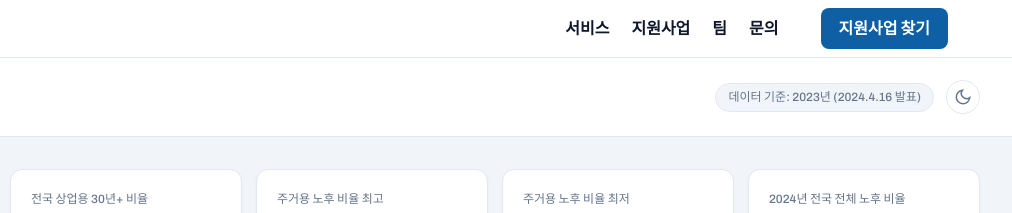
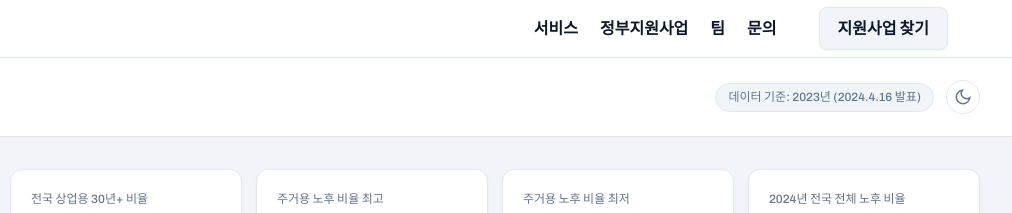
Before and after one commit to bezlabweb/bezlab-homepage, a plain HTML site: page dashboard/index.html in a window 1280 px wide. Shown: the top 213 px of the page, 268-1280 px from the left. Drawn offline with nearby package versions, Linux system fonts and the light colour scheme.

Commit message:
노후 건축물 현황·조사 데이터베이스 페이지 메뉴를 메인과 통일 (#3)
- '지원사업' → '정부지원사업'
- '지원사업 찾기' 버튼을 메인과 같은 링크(새 창)와 회색 스타일로


Claude-Session: https://claude.ai/code/session_0149ZkfxVHyL8Y956zUsbgrV

Co-authored-by: Claude <noreply@anthropic.com>

```diff
--- a/dashboard/index.html
+++ b/dashboard/index.html
@@ -27,8 +27,8 @@
 .bez-nav-links { display: flex; gap: 2px; list-style: none; margin: 0; padding: 0; flex-shrink: 0; }
 .bez-nav-links a { font-size: 16px; font-weight: 700; color: #0f172a; padding: 6px 10px; border-radius: 8px; transition: background 0.15s, color 0.15s; text-decoration: none; white-space: nowrap; }
 .bez-nav-links a:hover { background: #f1f5f9; color: #0f172a; }
-.bez-btn-nav { background: #0e5fa3; color: #fff; font-size: 16px; font-weight: 700; padding: 8px 18px; border-radius: 8px; border: none; cursor: pointer; font-family: 'Archivo', system-ui, sans-serif; text-decoration: none; }
-.bez-btn-nav:hover { background: #0c4f8a; }
+.bez-btn-nav { background: #f1f5f9; color: #0f172a; font-size: 16px; font-weight: 700; padding: 8px 18px; border-radius: 8px; border: 1px solid #e2e8f0; box-shadow: 0 1px 2px rgba(0,0,0,0.05); cursor: pointer; font-family: 'Archivo', system-ui, sans-serif; text-decoration: none; }
+.bez-btn-nav:hover { background: #e2e8f0; }
 .bez-hamburger { display: none; flex-direction: column; justify-content: center; gap: 5px; width: 36px; height: 36px; padding: 6px; cursor: pointer; border-radius: 8px; background: none; border: none; margin-left: 4px; }
 .bez-hamburger span { display: block; width: 20px; height: 2px; background: #0f172a; border-radius: 2px; transition: 0.2s; }
 .bez-hamburger.open span:nth-child(1) { transform: translateY(7px) rotate(45deg); }
@@ -55,11 +55,11 @@ body { overflow: visible; }
   <a href="../index.html" class="bez-nav-brand"><img src="../favicon.png" alt="">BEZLab<small>Blue Earth-Zeta Laboratory</small></a>
   <ul class="bez-nav-links" id="bez-nav-links">
     <li><a href="../index.html#process">서비스</a></li>
-    <li><a href="../index.html#programs">지원사업</a></li>
+    <li><a href="../index.html#programs">정부지원사업</a></li>
     <li><a href="../index.html#team">팀</a></li>
     <li><a href="../index.html#contact">문의</a></li>
   </ul>
-  <a href="../index.html#contact" class="bez-btn-nav">지원사업 찾기</a>
+  <a href="https://bezlab-green.vercel.app/" class="bez-btn-nav" target="_blank" rel="noopener">지원사업 찾기</a>
   <button class="bez-hamburger" id="bez-hamburger" aria-label="메뉴">
     <span></span><span></span><span></span>
   </button>
```
Also changed, not shown: research.html (+1 -1 lines).
